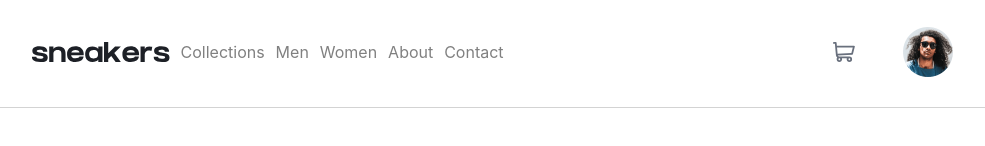
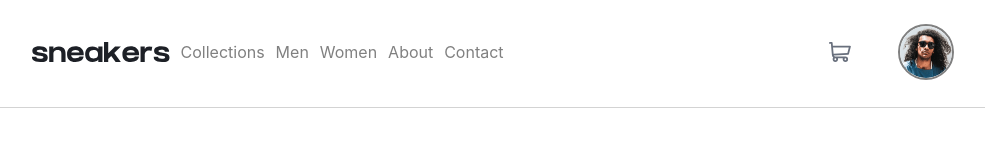
Before and after one commit to phellwege/ecommerce-product-page-component, a React (Create React App) app: page / in a window 1280 px wide. In both pictures the pointer is over the picture 1090 px from the left and 51 px from the top of the page. Shown: the top 146 px of the page, without its empty margins (162-1147 px from the left). Built offline with nearby package versions, Linux system fonts and the light colour scheme.

Commit message:
onhover no longer moves nav

```diff
--- a/src/components/NavBar.css
+++ b/src/components/NavBar.css
@@ -13,6 +13,7 @@
 #navBarLinks ul li a {
     color: grey;
     text-decoration: none;
+    border-bottom: 2.5px solid transparent;
 }
 #navBarLinks ul li a:hover {
     font-weight: bold;
@@ -34,6 +35,11 @@
 }
 #avatar {
     width:50%;
+    border: 2.5px solid transparent;
+}
+#avatar:hover {
+    border: 2.5px solid grey;
+    border-radius: 50%;
 }
 .sticky {
     position: absolute;
```
